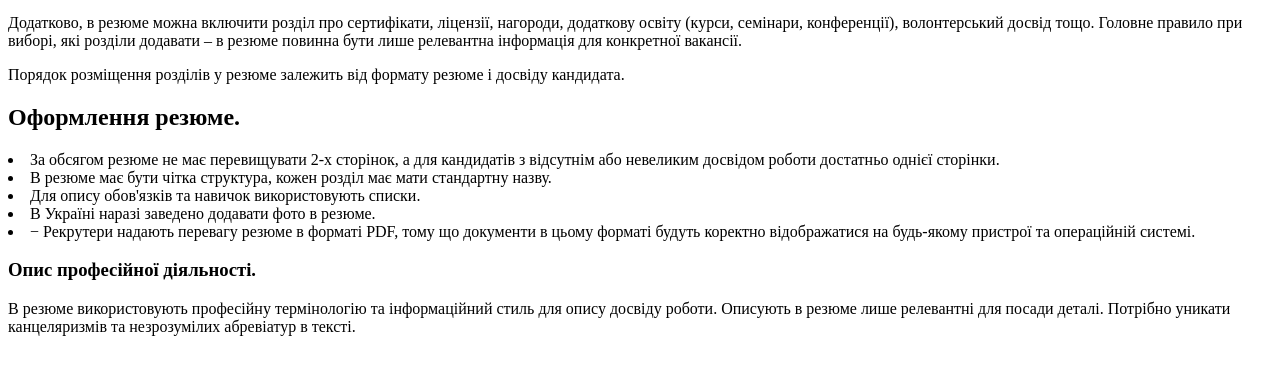
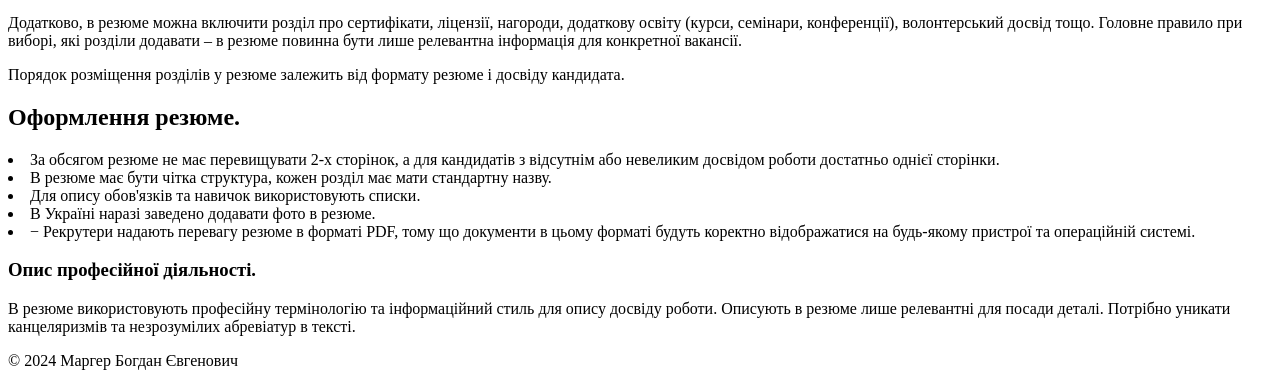
Before and after one commit to MTGMODS/web_technologies, a plain HTML site: page lab2/task2.html in a window 1280 px wide. Shown: the part 721-1107 px from the top of the page. Before the commit the page ends 1073 px from the top, so only its background shows below. Drawn offline with Linux system fonts and the light colour scheme.

Commit message:
Adden footer

```diff
--- a/lab2/task2.html
+++ b/lab2/task2.html
@@ -44,4 +44,7 @@
 <h3>Опис професійної діяльності.</h3>
 <p>В резюме використовують професійну термінологію та інформаційний стиль для опису досвіду роботи. Описують в резюме лише релевантні для посади деталі. Потрібно уникати канцеляризмів та незрозумілих абревіатур в тексті.</p>
 </body>
+<footer>
+    <p>&copy; 2024 Маргер Богдан Євгенович</p>
+</footer>
 </html>
```
